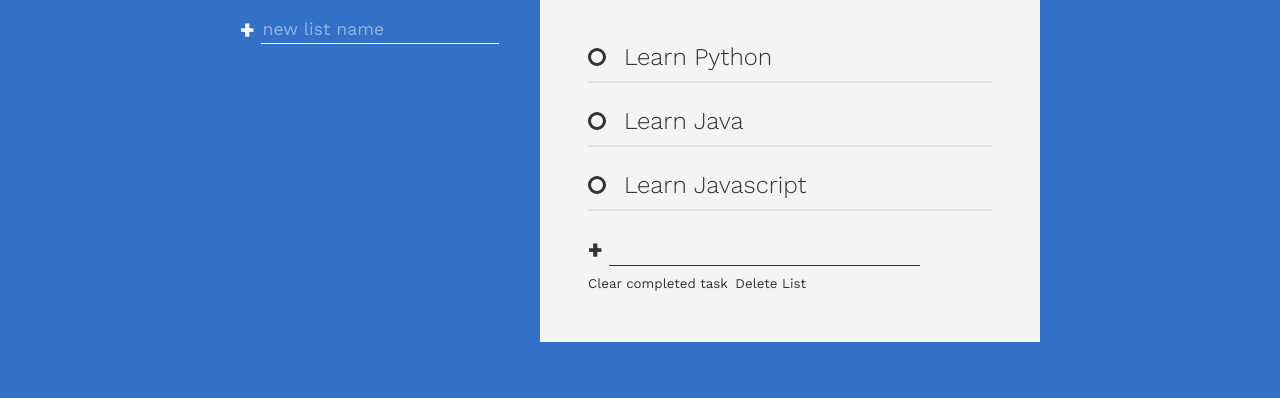
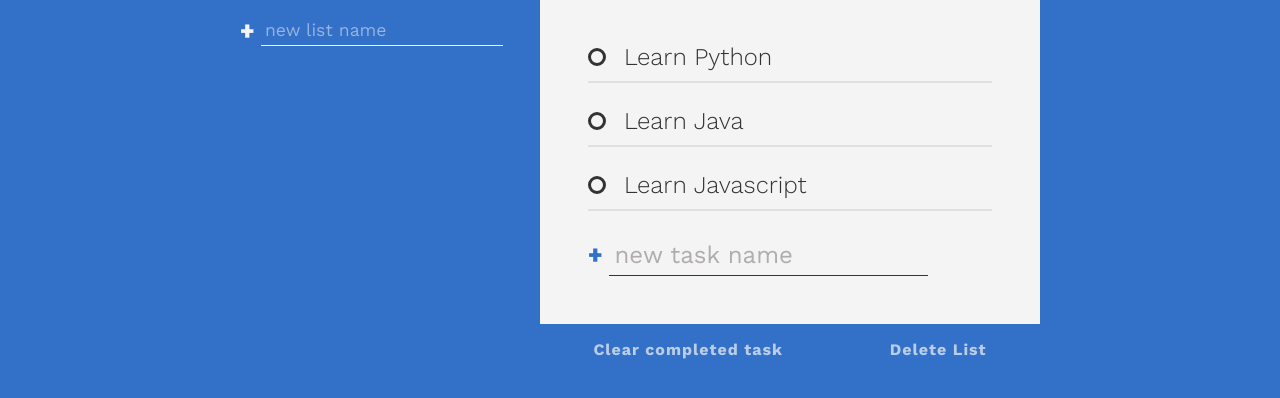
Before and after one commit to EsteMaeLeo/doing-todo, a plain HTML site: page index.html in a window 1280 px wide. Shown: the part 374-772 px from the top of the page. Drawn offline with nearby package versions, Linux system fonts and the light colour scheme.

Commit message:
new changes

```diff
--- a/index.html
+++ b/index.html
@@ -73,11 +73,11 @@
               placeholder="new task name"
               aria-label="new task name"
             />
-            <button class="btn create" aria-label="create new list">+</button>
+            <button class="btn create" aria-label="create new task">+</button>
           </form>
         </div>
 
-        <div class="delete-task">
+        <div class="delete-stuff">
           <button class="btn delete">Clear completed task</button>
           <button class="btn delete">Delete List</button>
         </div>
--- a/style/style.css
+++ b/style/style.css
@@ -79,6 +79,18 @@ form {
   opacity: 0.7;
 }
 
+.btn.delete{
+    letter-spacing: 1px;
+    font-weight: 700;
+    opacity: 0.7;
+    font-size: 1rem;
+    transition: color 200ms;
+}
+
+.btn.delete:hover{
+    color: var(--clr-warming);
+}
+
 .new {
   background: transparent;
   border: 0;
@@ -86,9 +98,11 @@ form {
   border-bottom: 1px solid currentColor;
   font-size: inherit;
   outline: none;
+  padding: 0.25em;
   transition: border-bottom 150ms ease-in;
   order: 2;
 }
+
 .new::placeholder {
   color: rgba(250, 248, 248, 0.5);
 }
@@ -103,6 +117,14 @@ form {
 
 .new.list {
   font-size: 1.1rem;
+}
+
+.new.task {
+  margin-bottom: 0;
+}
+
+.new.task::placeholder {
+  color: rgba(109, 102, 102, 0.5);
 }
 
 .active-list {
@@ -135,6 +157,11 @@ form {
 
 .todo-body {
   padding: var(--spacer);
+  position: relative;
+}
+
+.new-task-creator .create {
+  color: var(--clr-primary);
 }
 
 [type="checkbox"] {
@@ -160,7 +187,7 @@ form {
   opacity: 0.1;
 }
 
-.task{
+.task {
   position: relative;
 }
 
@@ -183,7 +210,7 @@ form {
   color: var(--clr-primary);
 }
 
-[type="checkbox"]:checked + label .custom-checkbox{
+[type="checkbox"]:checked + label .custom-checkbox {
   background: var(--clr-primary);
   border-color: var(--clr-primary);
   box-shadow: inset 0 0 0 1.5px white;
@@ -193,7 +220,7 @@ form {
   opacity: 0.5;
 }
 
-.task label::after{
+.task label::after {
   content: "";
   position: absolute;
   left: 0;
@@ -210,3 +237,14 @@ form {
   transform: scaleX(1);
   transform-origin: left;
 }
+
+.delete-stuff{
+    display: flex;
+    justify-content: space-around;
+    position: absolute;
+    width: 100%;
+    left: 0;
+    bottom: -35px;
+    color: var(--clr-light);
+
+}
```
Lines whose indentation alone changed are shown as unchanged.
